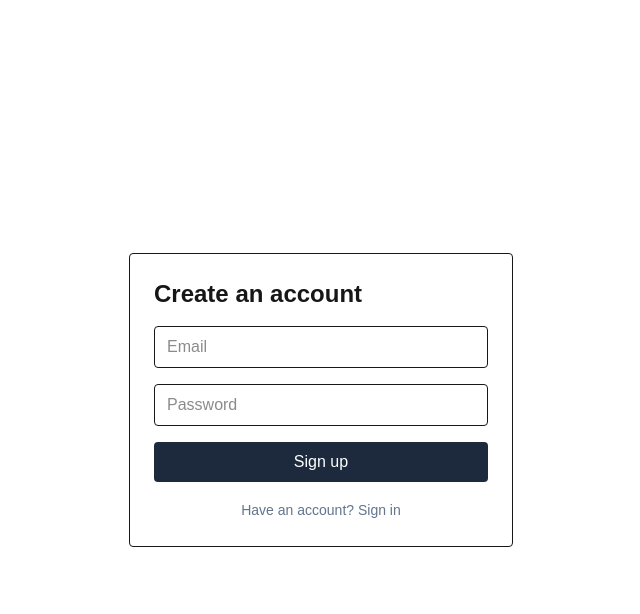
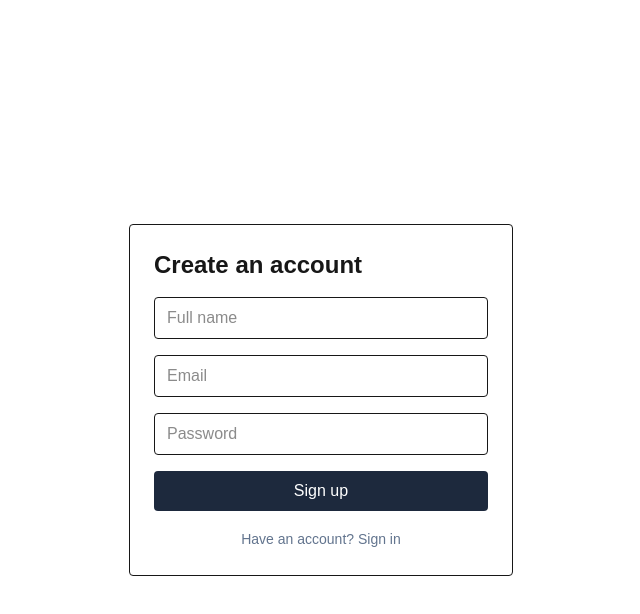
Before and after one commit to x1lde/resident-link, a Next.js app: page /login in a window 1280 px wide. Both pictures are taken after a click on the button "Need an account? Sign up". Shown: the top 614 px of the page, without its empty margins (319-959 px from the left). Built offline with nearby package versions, Linux system fonts and the light colour scheme; no server answers.

Commit message:
Enhance LoginPage component by adding full name input and improving comments for clarity

```diff
--- a/src/app/login/page.tsx
+++ b/src/app/login/page.tsx
@@ -5,15 +5,18 @@ import { useRouter } from "next/navigation";
 import { createClient } from "@/lib/supabase/client";
 
 export default function LoginPage() {
-    // Next.js router for redirecting after auth success.
+    // This is used to send the user to another page after login.
     const router = useRouter();
 
-    // Supabase client used for browser authentication.
+    // Create the Supabase client so we can call login/signup.
     const supabase = createClient();
 
-    // Form state for email, password, and form mode.
+    // Track what the user types into the form.
+    const [fullName, setFullName] = useState("");
     const [email, setEmail] = useState("");
     const [password, setPassword] = useState("");
+
+    // Track whether the form is in sign-in or sign-up mode.
     const [mode, setMode] = useState<"sign-in" | "sign-up">("sign-in");
     const [error, setError] = useState<string | null>(null);
 
@@ -21,14 +24,18 @@ export default function LoginPage() {
         e.preventDefault();
         setError(null);
 
-        // Call the correct Supabase auth function.
+        // If the user is signing in, use the sign-in call.
+        // Otherwise, use the sign-up call.
         const { error } = mode === "sign-in"
             ? await supabase.auth.signInWithPassword({ email, password })
             : await supabase.auth.signUp({ email, password });
 
-        if (error) return setError(error.message);
+        if (error) {
+            // Show the error message to the user.
+            return setError(error.message);
+        }
 
-        // Redirect the user once sign-in/up succeeds.
+        // If login/signup works, send the user to the dashboard.
         router.push("/resident/dashboard");
         router.refresh();
     }
@@ -37,6 +44,13 @@ export default function LoginPage() {
     <main className="min-h-screen flex items-center justify-center px-6">
         <form onSubmit={handleSubmit} className="w-full max-w-sm space-y-4 border rounded p-6">
         <h1 className="text-2xl font-semibold">{mode === "sign-in" ? "Sign in" : "Create an account"}</h1>
+
+        {mode === "sign-up" && (
+            <input required placeholder="Full name" value={fullName}
+            onChange={(e) => setFullName(e.target.value)}
+            className="w-full border rounded px-3 py-2" />
+        )}
+
         <input type="email" required placeholder="Email" value={email}
             onChange={(e) => setEmail(e.target.value)} className="w-full border rounded px-3 py-2" />
         <input type="password" required minLength={8} placeholder="Password" value={password}
```
